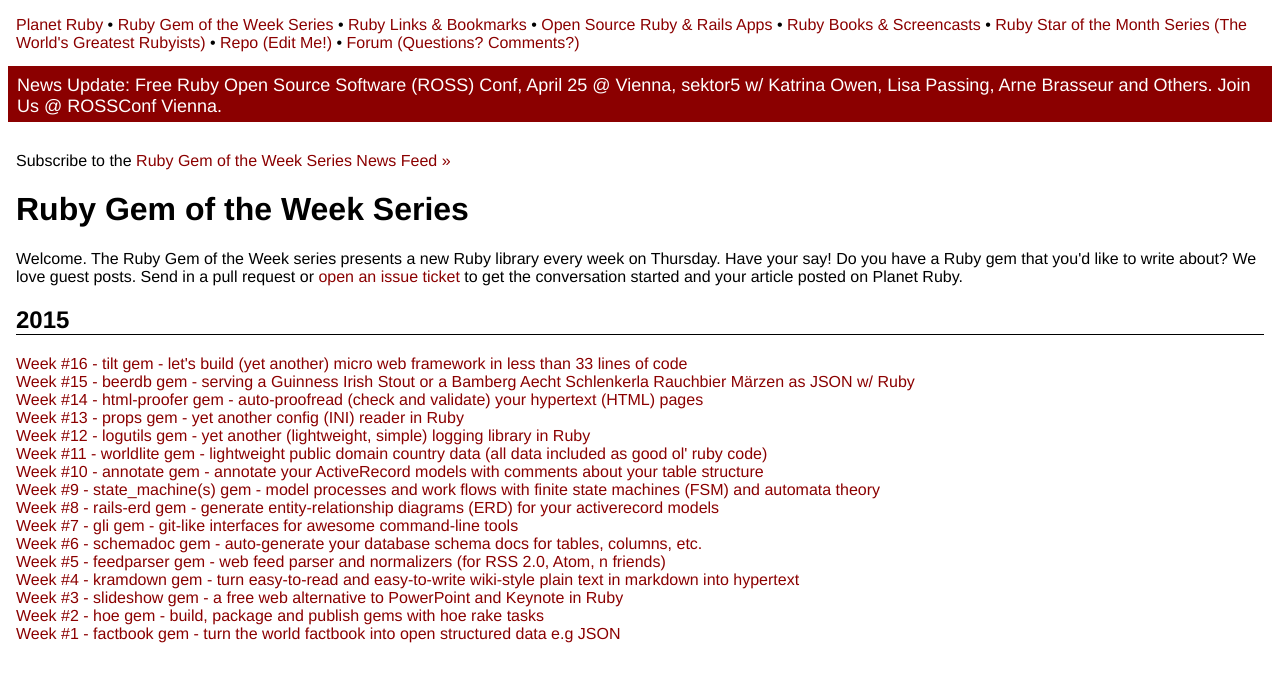
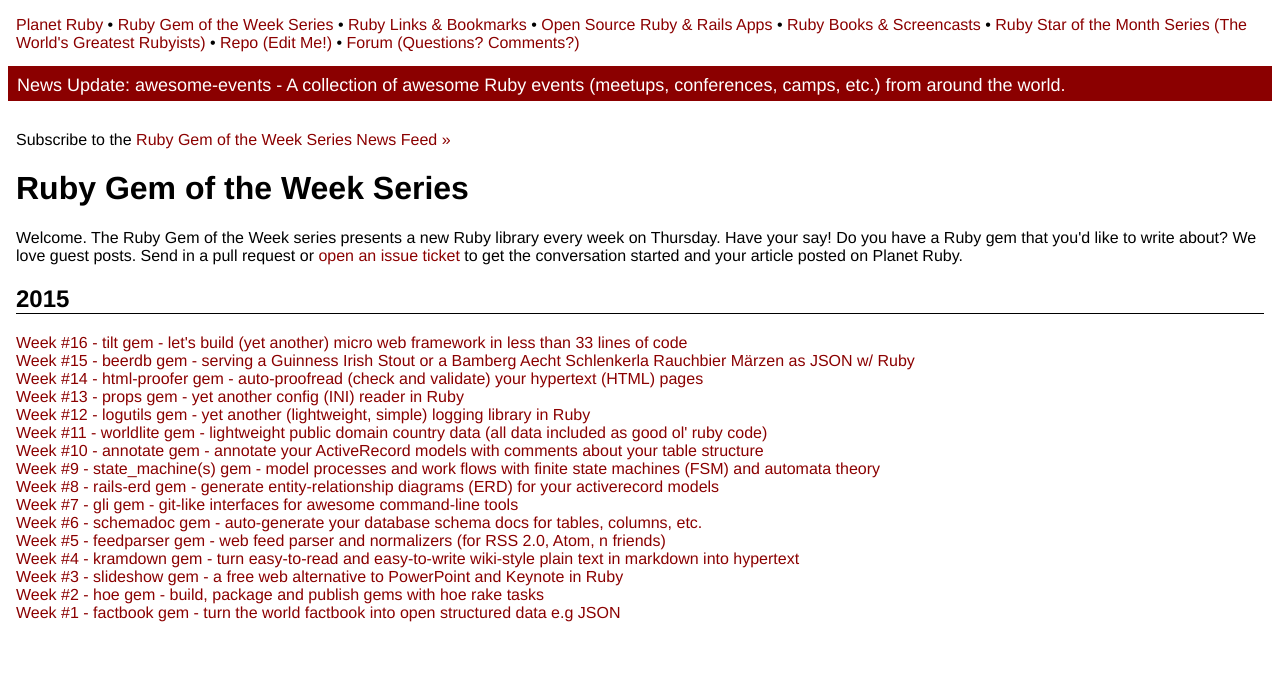
Before and after one commit to planetruby/gems, a Jekyll site: the page built from index.html, in a window 1280 px wide. Shown: the top 682 px of the page. Built offline with Jekyll 4.4.1, drawn with Linux system fonts in a browser that asks for light colours.

Commit message:
add awesome-events

```diff
--- a/_includes/announce.html
+++ b/_includes/announce.html
@@ -1,10 +1,12 @@
 
 <div class='announce'>
+ News Update:
+   <a href="https://github.com/planetruby/awesome-events">awesome-events - A collection of awesome Ruby events (meetups, conferences, camps, etc.) from around the world</a>.
+</div>
 
- News Update:
+<!--
    Free Ruby Open Source Software (ROSS) Conf, April 25 @ Vienna, sektor5
       w/ Katrina Owen,
      Lisa Passing, Arne Brasseur and Others.
      <a href="http://www.rossconf.io ">Join Us @ ROSSConf Vienna.</a>
-
-</div>
+-->
```
